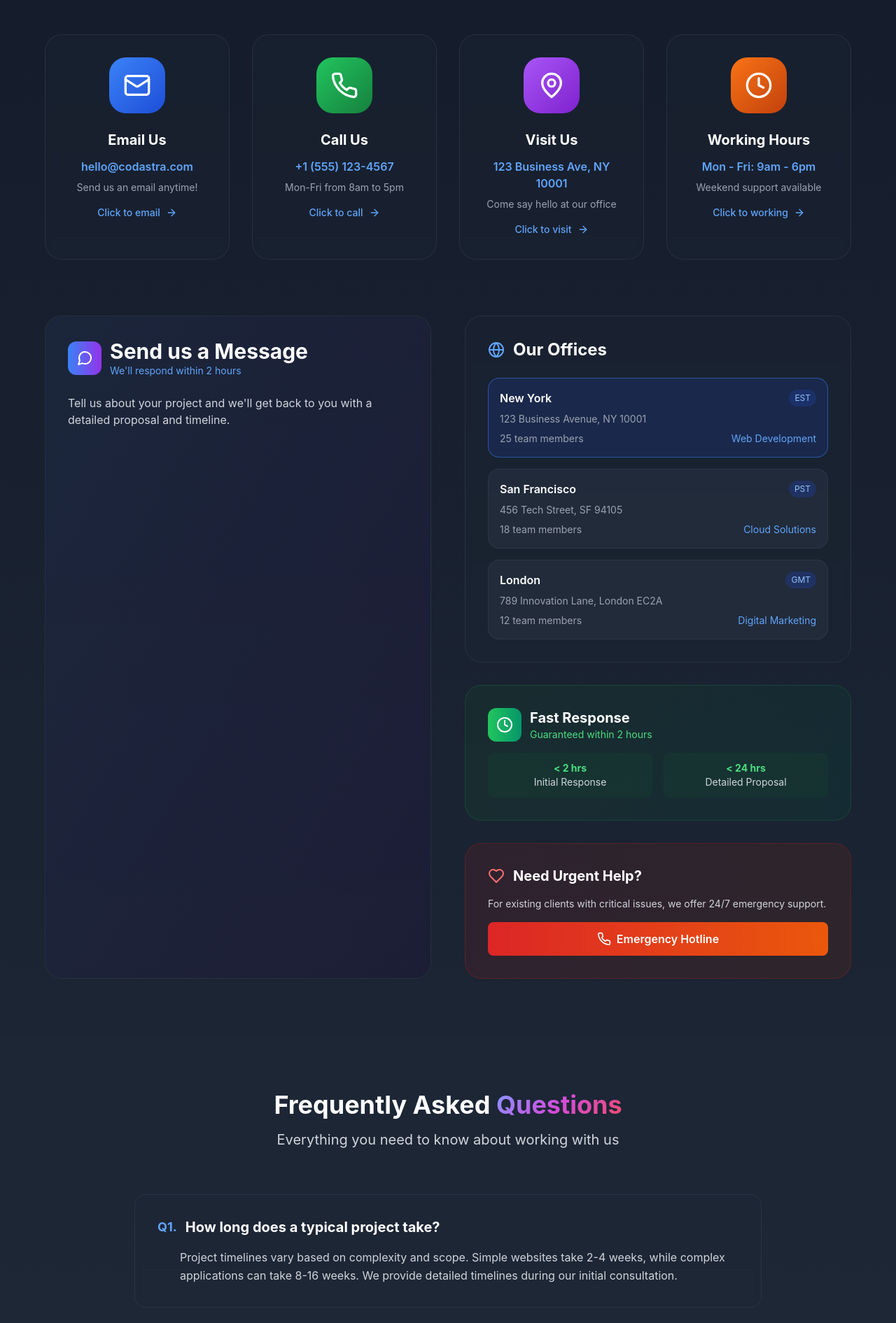
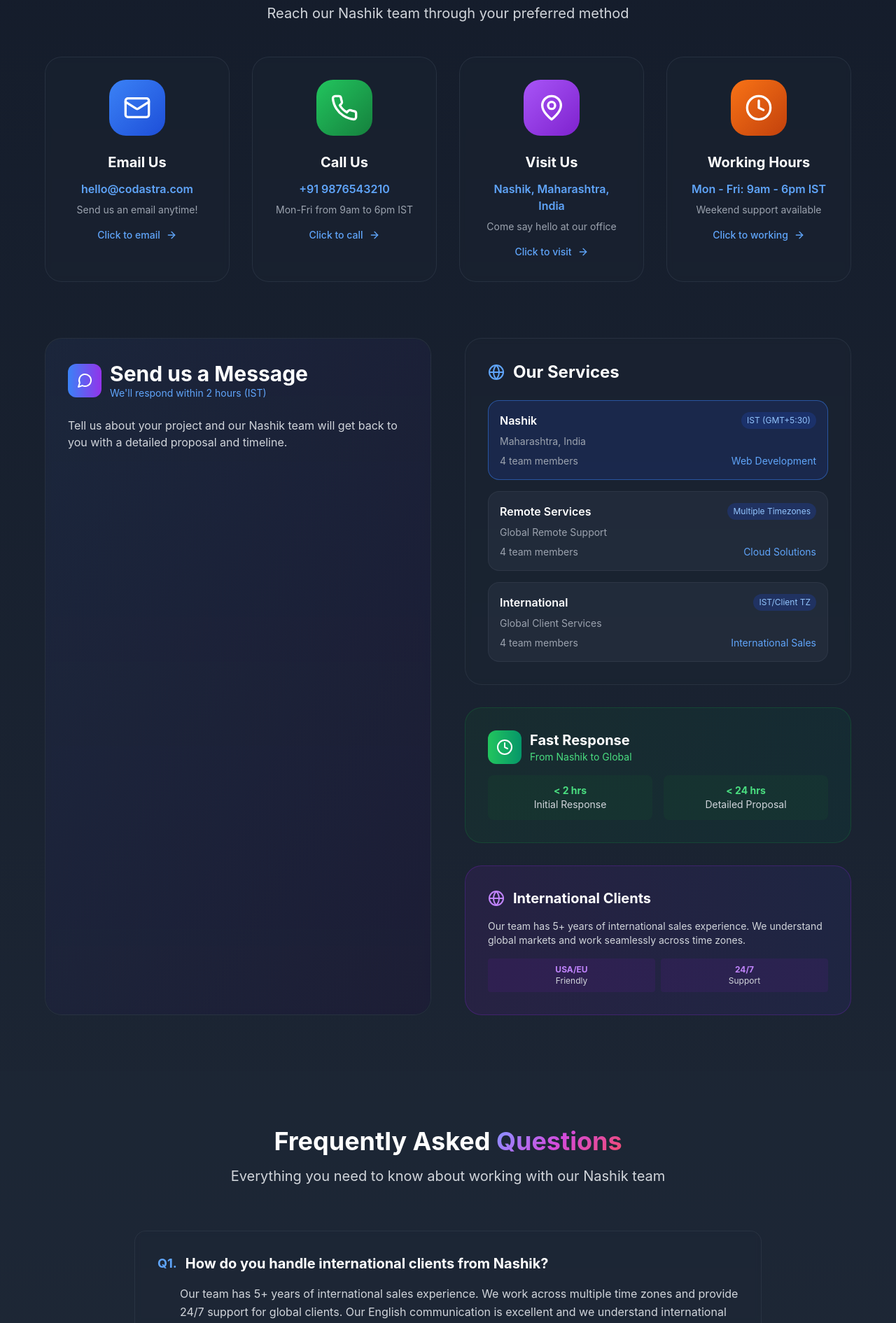
Before and after one commit to viralsparkconnect-hue/codastra-next-client, a Next.js app: page /contact in a window 1280 px wide. Shown: the part 909-2800 px from the top of the page at 70% size. Built offline with nearby package versions, Linux system fonts and the light colour scheme.

Commit message:
Update contact.js

```diff
--- a/pages/contact.js
+++ b/pages/contact.js
@@ -21,23 +21,23 @@ export default function Contact() {
     {
       icon: Phone,
       title: 'Call Us',
-      info: '+1 (555) 123-4567',
-      desc: 'Mon-Fri from 8am to 5pm',
+      info: '+91 9876543210',
+      desc: 'Mon-Fri from 9am to 6pm IST',
       color: 'from-green-500 to-green-700',
-      action: () => window.location.href = 'tel:+15551234567'
+      action: () => window.location.href = 'tel:+919876543210'
     },
     {
       icon: MapPin,
       title: 'Visit Us',
-      info: '123 Business Ave, NY 10001',
+      info: 'Nashik, Maharashtra, India',
       desc: 'Come say hello at our office',
       color: 'from-purple-500 to-purple-700',
-      action: () => window.open('https://maps.google.com/?q=123+Business+Ave+NY+10001', '_blank')
+      action: () => window.open('https://maps.google.com/?q=Nashik+Maharashtra+India', '_blank')
     },
     {
       icon: Clock,
       title: 'Working Hours',
-      info: 'Mon - Fri: 9am - 6pm',
+      info: 'Mon - Fri: 9am - 6pm IST',
       desc: 'Weekend support available',
       color: 'from-orange-500 to-orange-700',
       action: () => {}
@@ -47,33 +47,33 @@ export default function Contact() {
   const offices = [
     {
       id: 'main',
-      city: 'New York',
-      address: '123 Business Avenue, NY 10001',
-      phone: '+1 (555) 123-4567',
-      email: 'ny@codastra.com',
-      timezone: 'EST',
-      team: 25,
-      specialties: ['Web Development', 'Mobile Apps', 'AI/ML']
+      city: 'Nashik',
+      address: 'Maharashtra, India',
+      phone: '+91 9876543210',
+      email: 'nashik@codastra.com',
+      timezone: 'IST (GMT+5:30)',
+      team: 4,
+      specialties: ['Web Development', 'Mobile Apps', 'International Sales']
     },
     {
-      id: 'west',
-      city: 'San Francisco',
-      address: '456 Tech Street, SF 94105',
-      phone: '+1 (555) 987-6543',
-      email: 'sf@codastra.com',
-      timezone: 'PST',
-      team: 18,
-      specialties: ['Cloud Solutions', 'DevOps', 'Blockchain']
+      id: 'remote',
+      city: 'Remote Services',
+      address: 'Global Remote Support',
+      phone: '+91 9876543210',
+      email: 'remote@codastra.com',
+      timezone: 'Multiple Timezones',
+      team: 4,
+      specialties: ['Cloud Solutions', 'DevOps', 'Digital Marketing']
     },
     {
-      id: 'europe',
-      city: 'London',
-      address: '789 Innovation Lane, London EC2A',
-      phone: '+44 20 1234 5678',
-      email: 'london@codastra.com',
-      timezone: 'GMT',
-      team: 12,
-      specialties: ['Digital Marketing', 'Branding', 'E-commerce']
+      id: 'international',
+      city: 'International',
+      address: 'Global Client Services',
+      phone: '+91 9876543210',
+      email: 'international@codastra.com',
+      timezone: 'IST/Client TZ',
+      team: 4,
+      specialties: ['International Sales', 'Global Support', 'Consulting']
     }
   ]
 
@@ -82,82 +82,82 @@ export default function Contact() {
       icon: Star,
       title: '4.9/5 Rating',
       desc: 'Consistently high client satisfaction across all projects',
-      stat: '500+ Reviews'
+      stat: '200+ Reviews'
     },
     {
       icon: Users,
       title: 'Expert Team',
-      desc: 'Seasoned professionals with 5+ years average experience',
-      stat: '50+ Experts'
+      desc: 'Specialized team with international sales and technical expertise',
+      stat: '4 Core Members'
     },
     {
       icon: CheckCircle,
       title: '99% On-Time',
       desc: 'Reliable delivery with rigorous project management',
-      stat: '250+ Projects'
+      stat: '150+ Projects'
     },
     {
       icon: Globe,
       title: 'Global Reach',
-      desc: 'Serving clients across 5 continents with 24/7 support',
-      stat: '30+ Countries'
+      desc: 'Serving international clients with 24/7 support from Nashik',
+      stat: '15+ Countries'
     },
   ]
 
   const faqs = [
     {
-      q: "How long does a typical project take?",
-      a: "Project timelines vary based on complexity and scope. Simple websites take 2-4 weeks, while complex applications can take 8-16 weeks. We provide detailed timelines during our initial consultation."
+      q: "How do you handle international clients from Nashik?",
+      a: "Our team has 5+ years of international sales experience. We work across multiple time zones and provide 24/7 support for global clients. Our English communication is excellent and we understand international business practices."
+    },
+    {
+      q: "What makes your Nashik team special?",
+      a: "We combine the best of both worlds - cost-effective Indian talent with international business expertise. Our team includes MCA graduates, engineers, and international sales specialists who understand global market needs."
     },
     {
       q: "Do you offer ongoing support and maintenance?",
-      a: "Yes! We provide comprehensive support packages including 24/7 monitoring, security updates, performance optimization, and feature enhancements."
+      a: "Yes! We provide comprehensive support packages including 24/7 monitoring, security updates, performance optimization, and feature enhancements. Our team works around the clock to ensure your systems run smoothly."
     },
     {
       q: "What's your development process like?",
-      a: "We follow an agile methodology with weekly sprints, regular client check-ins, and transparent progress tracking. You'll have full visibility into your project's development."
+      a: "We follow agile methodology with regular client updates. Despite being in India, we maintain constant communication through video calls, project management tools, and daily progress reports to keep you informed."
     },
     {
-      q: "Can you work with our existing systems?",
-      a: "Absolutely! We specialize in integrating with existing systems, APIs, and databases. Our team can assess your current infrastructure and recommend the best approach."
+      q: "How do you ensure quality from a remote location?",
+      a: "Quality is our top priority. Our lead engineer Shubham oversees all coding production, while our founders with international experience ensure projects meet global standards. We use industry best practices and rigorous testing."
     },
     {
-      q: "What if I need changes during development?",
-      a: "We welcome feedback and changes! Our agile process accommodates revisions, and we'll discuss any timeline or budget implications transparently."
-    },
-    {
-      q: "Do you sign NDAs for confidential projects?",
-      a: "Yes, we routinely sign NDAs and take data security seriously. All client information is treated with the highest level of confidentiality."
+      q: "What are your payment terms for international projects?",
+      a: "We offer flexible payment terms suitable for international clients including milestone-based payments, bank transfers, and secure online payment gateways. We work with clients to find mutually beneficial arrangements."
     }
   ]
 
   const testimonials = [
     {
-      name: 'Sarah Johnson',
-      company: 'TechStartup Inc.',
+      name: 'John Peterson',
+      company: 'TechStart USA',
       role: 'CEO',
-      text: 'Codastra transformed our outdated website into a modern, high-converting platform. The team was professional, responsive, and delivered beyond our expectations.',
+      text: 'Working with the Codastra team in Nashik has been exceptional. Their international sales experience combined with technical expertise delivered exactly what we needed.',
       rating: 5,
-      avatar: '👩‍💼',
+      avatar: '👨‍💼',
       project: 'E-commerce Platform'
     },
     {
-      name: 'Michael Chen',
-      company: 'RetailCorp',
+      name: 'Maria González',
+      company: 'Digital Solutions EU',
       role: 'CTO',
-      text: 'Their mobile app development expertise is outstanding. Our user engagement increased by 200% after launching the app they built for us.',
+      text: 'Despite the distance, communication was seamless. Amol and Pratik\'s international background made working across time zones effortless. Outstanding results!',
       rating: 5,
-      avatar: '👨‍💻',
+      avatar: '👩‍💻',
       project: 'Mobile Application'
     },
     {
-      name: 'Lisa Rodriguez',
-      company: 'GrowthCo',
-      role: 'Marketing Director',
-      text: 'The digital marketing campaign they created generated 5x more leads than our previous efforts. ROI exceeded all expectations!',
+      name: 'David Kim',
+      company: 'StartupCorp',
+      role: 'Founder',
+      text: 'The Nashik team delivered a world-class solution at competitive pricing. Shubham\'s coding expertise and the team\'s project management were impressive.',
       rating: 5,
-      avatar: '👩‍🎨',
-      project: 'Digital Marketing'
+      avatar: '👨‍🎨',
+      project: 'Web Development'
     }
   ]
 
@@ -181,8 +181,8 @@ export default function Contact() {
             animate={{ opacity: 1, y: 0 }}
             transition={{ duration: 0.8 }}
           >
-            Let's Create Something <br />
-            <span className="gradient-text">Amazing Together</span>
+            Connect With Our <br />
+            <span className="gradient-text">Nashik Team</span>
           </motion.h1>
           <motion.p
             className="text-xl md:text-2xl text-gray-300 max-w-3xl mx-auto mb-8"
@@ -190,7 +190,7 @@ export default function Contact() {
             animate={{ opacity: 1, y: 0 }}
             transition={{ delay: 0.3, duration: 0.8 }}
           >
-            Ready to transform your digital presence? We're here to help you succeed with cutting-edge solutions and exceptional service.
+            Ready to work with India's premier digital team? We bring international expertise and local value to transform your business globally.
           </motion.p>
 
           {/* Quick Action Buttons */}
@@ -209,11 +209,11 @@ export default function Contact() {
               <div className="absolute inset-0 bg-white/20 transform -skew-x-12 -translate-x-full group-hover:translate-x-full transition-transform duration-700"></div>
             </button>
             <button
-              onClick={() => window.location.href = 'tel:+15551234567'}
+              onClick={() => window.location.href = 'tel:+919876543210'}
               className="px-8 py-4 border-2 border-gray-600 text-white rounded-full font-semibold hover:border-blue-500 hover:text-blue-400 transition-all duration-300 backdrop-blur-sm flex items-center justify-center gap-2"
             >
               <Phone className="w-5 h-5" />
-              Call Now
+              Call India +91
             </button>
           </motion.div>
 
@@ -253,7 +253,7 @@ export default function Contact() {
             <h2 className="text-4xl font-bold text-white mb-4">
               Multiple Ways to <span className="gradient-text">Connect</span>
             </h2>
-            <p className="text-xl text-gray-300">Choose the method that works best for you</p>
+            <p className="text-xl text-gray-300">Reach our Nashik team through your preferred method</p>
           </motion.div>
 
           <div className="grid grid-cols-1 md:grid-cols-2 lg:grid-cols-4 gap-8 mb-20">
@@ -299,11 +299,11 @@ export default function Contact() {
                   </div>
                   <div>
                     <h2 className="text-3xl font-bold text-white">Send us a Message</h2>
-                    <p className="text-blue-400 text-sm">We'll respond within 2 hours</p>
+                    <p className="text-blue-400 text-sm">We'll respond within 2 hours (IST)</p>
                   </div>
                 </div>
                 <p className="text-gray-300 mb-8">
-                  Tell us about your project and we'll get back to you with a detailed proposal and timeline.
+                  Tell us about your project and our Nashik team will get back to you with a detailed proposal and timeline.
                 </p>
                 <ContactForm />
               </div>
@@ -320,7 +320,7 @@ export default function Contact() {
               <div className="bg-gray-800/30 backdrop-blur-sm rounded-3xl p-8 border border-gray-700/50">
                 <h3 className="text-2xl font-bold text-white mb-6 flex items-center gap-3">
                   <Globe className="w-6 h-6 text-blue-400" />
-                  Our Offices
+                  Our Services
                 </h3>
                 <div className="space-y-4">
                   {offices.map((office, i) => (
@@ -357,7 +357,7 @@ export default function Contact() {
                   </div>
                   <div>
                     <h3 className="text-xl font-bold text-white">Fast Response</h3>
-                    <p className="text-green-400 text-sm">Guaranteed within 2 hours</p>
+                    <p className="text-green-400 text-sm">From Nashik to Global</p>
                   </div>
                 </div>
                 <div className="grid grid-cols-2 gap-4 text-sm">
@@ -372,22 +372,25 @@ export default function Contact() {
                 </div>
               </div>
 
-              {/* Emergency Contact */}
-              <div className="bg-gradient-to-r from-red-900/20 to-orange-900/20 rounded-3xl p-8 border border-red-700/30">
+              {/* International Support */}
+              <div className="bg-gradient-to-r from-purple-900/20 to-indigo-900/20 rounded-3xl p-8 border border-purple-700/30">
                 <h3 className="text-xl font-bold text-white mb-4 flex items-center gap-3">
-                  <Heart className="w-6 h-6 text-red-400" />
-                  Need Urgent Help?
+                  <Globe className="w-6 h-6 text-purple-400" />
+                  International Clients
                 </h3>
                 <p className="text-gray-300 mb-4 text-sm">
-                  For existing clients with critical issues, we offer 24/7 emergency support.
+                  Our team has 5+ years of international sales experience. We understand global markets and work seamlessly across time zones.
                 </p>
-                <button
-                  onClick={() => window.location.href = 'tel:+15551234567'}
-                  className="w-full py-3 bg-gradient-to-r from-red-600 to-orange-600 text-white rounded-lg font-semibold hover:from-red-700 hover:to-orange-700 transition-all duration-300 flex items-center justify-center gap-2"
-                >
-                  <Phone className="w-5 h-5" />
-                  Emergency Hotline
-                </button>
+                <div className="grid grid-cols-2 gap-2 text-xs">
+                  <div className="bg-purple-900/20 p-2 rounded text-center">
+                    <div className="text-purple-400 font-bold">USA/EU</div>
+                    <div className="text-gray-300">Friendly</div>
+                  </div>
+                  <div className="bg-purple-900/20 p-2 rounded text-center">
+                    <div className="text-purple-400 font-bold">24/7</div>
+                    <div className="text-gray-300">Support</div>
+                  </div>
+                </div>
               </div>
             </motion.div>
           </div>
@@ -407,7 +410,7 @@ export default function Contact() {
             <h2 className="text-4xl font-bold text-white mb-4">
               Frequently Asked <span className="gradient-text">Questions</span>
             </h2>
-            <p className="text-xl text-gray-300">Everything you need to know about working with us</p>
+            <p className="text-xl text-gray-300">Everything you need to know about working with our Nashik team</p>
           </motion.div>
 
           <div className="space-y-6">
@@ -442,9 +445,9 @@ export default function Contact() {
             viewport={{ once: true }}
           >
             <h2 className="text-4xl font-bold text-white mb-4">
-              What Our <span className="gradient-text">Clients Say</span>
+              What Our <span className="gradient-text">Global Clients Say</span>
             </h2>
-            <p className="text-xl text-gray-300">Real testimonials from real projects</p>
+            <p className="text-xl text-gray-300">Real testimonials from international projects</p>
           </motion.div>
 
           <div className="grid grid-cols-1 md:grid-cols-3 gap-8">
@@ -493,8 +496,8 @@ export default function Contact() {
             transition={{ duration: 0.8 }}
             viewport={{ once: true }}
           >
-            <h2 className="text-4xl font-bold text-white mb-4">Visit Our Office</h2>
-            <p className="text-xl text-gray-300">Located in the heart of Manhattan's tech district</p>
+            <h2 className="text-4xl font-bold text-white mb-4">Visit Our Nashik Office</h2>
+            <p className="text-xl text-gray-300">Located in Maharashtra's growing tech hub</p>
           </motion.div>
 
           <motion.div
@@ -503,14 +506,14 @@ export default function Contact() {
             whileInView={{ opacity: 1, y: 0 }}
             transition={{ delay: 0.3, duration: 0.8 }}
             viewport={{ once: true }}
-            onClick={() => window.open('https://maps.google.com/?q=123+Business+Ave+NY+10001', '_blank')}
+            onClick={() => window.open('https://maps.google.com/?q=Nashik+Maharashtra+India', '_blank')}
           >
             <div className="absolute inset-0 bg-gradient-to-br from-blue-900/20 to-purple-900/20 group-hover:from-blue-900/30 group-hover:to-purple-900/30 transition-all duration-300"></div>
             <div className="text-center relative z-10">
               <MapPin className="w-20 h-20 text-blue-400 mx-auto mb-6 group-hover:scale-110 transition-transform duration-300" />
               <h3 className="text-3xl font-bold text-white mb-4">Interactive Map</h3>
-              <p className="text-gray-300 mb-2 text-lg">123 Business Avenue</p>
-              <p className="text-gray-300 mb-4">New York, NY 10001</p>
+              <p className="text-gray-300 mb-2 text-lg">Nashik, Maharashtra</p>
+              <p className="text-gray-300 mb-4">India 🇮🇳</p>
               <div className="flex items-center justify-center gap-2 text-blue-400 font-medium">
                 <span>Click to open in Google Maps</span>
                 <ArrowRight className="w-5 h-5 group-hover:translate-x-1 transition-transform" />
@@ -521,8 +524,8 @@ export default function Contact() {
           {/* Office Details */}
           <div className="grid grid-cols-1 md:grid-cols-3 gap-8 mt-8">
             {[
-              { icon: MapPin, title: 'Address', info: '123 Business Avenue, NY 10001' },
-              { icon: Phone, title: 'Phone', info: '+1 (555) 123-4567' },
+              { icon: MapPin, title: 'Location', info: 'Nashik, Maharashtra, India' },
+              { icon: Phone, title: 'Phone', info: '+91 9876543210' },
               { icon: Mail, title: 'Email', info: 'hello@codastra.com' },
             ].map(({ icon: Icon, title, info }, i) => (
               <div key={i} className="text-center p-6 bg-gray-800/50 rounded-2xl backdrop-blur-sm">
@@ -548,11 +551,11 @@ export default function Contact() {
             <div className="absolute inset-0 bg-gradient-to-br from-blue-500/5 to-purple-500/5"></div>
             <div className="relative z-10">
               <h2 className="text-4xl md:text-5xl font-bold text-white mb-6">
-                Ready to Start Your <br />
-                <span className="gradient-text">Digital Journey?</span>
+                Ready to Work With <br />
+                <span className="gradient-text">India's Best Team?</span>
               </h2>
               <p className="text-xl text-gray-300 mb-8 max-w-2xl mx-auto">
-                Join 500+ satisfied clients who have transformed their businesses with our innovative solutions
+                Join 200+ satisfied international clients who have transformed their businesses with our Nashik-based expertise
               </p>
               <div className="flex flex-col sm:flex-row gap-4 justify-center">
                 <button
@@ -565,12 +568,13 @@ export default function Contact() {
                   </span>
                   <div className="absolute inset-0 bg-white/20 transform -skew-x-12 -translate-x-full group-hover:translate-x-full transition-transform duration-700"></div>
                 </button>
-                <Link href="/portfolio">
-                  <button className="px-8 py-4 border-2 border-gray-600 text-white rounded-full font-semibold hover:border-blue-500 hover:text-blue-400 transition-all duration-300 flex items-center justify-center gap-2">
-                    <Calendar className="w-5 h-5" />
-                    Schedule Call
-                  </button>
-                </Link>
+                <button
+                  onClick={() => window.location.href = 'tel:+919876543210'}
+                  className="px-8 py-4 border-2 border-gray-600 text-white rounded-full font-semibold hover:border-blue-500 hover:text-blue-400 transition-all duration-300 flex items-center justify-center gap-2"
+                >
+                  <Phone className="w-5 h-5" />
+                  Call India Now
+                </button>
               </div>
 
               {/* Trust Badges */}
@@ -581,11 +585,11 @@ export default function Contact() {
                 </div>
                 <div className="flex items-center gap-2 text-gray-400">
                   <CheckCircle className="w-5 h-5 text-green-400" />
-                  <span>No Commitment Required</span>
+                  <span>International Experience</span>
                 </div>
                 <div className="flex items-center gap-2 text-gray-400">
                   <CheckCircle className="w-5 h-5 text-green-400" />
-                  <span>2 Hour Response Time</span>
+                  <span>24/7 Global Support</span>
                 </div>
               </div>
             </div>
```
